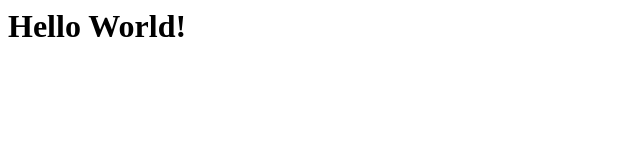
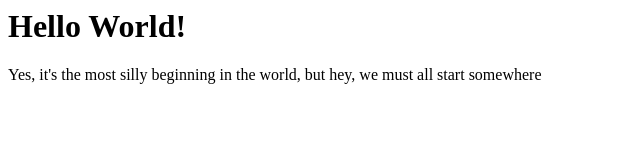
Before and after one commit to mongomarketing/MongoMarketing, a plain HTML site: page index.html in a window 1280 px wide. Shown: the whole page, without its empty margins (0-640 px from the left). Drawn offline with Linux system fonts and the light colour scheme.

Commit message:
Update index.html
Added paragraph

```diff
--- a/index.html
+++ b/index.html
@@ -1 +1,2 @@
 <h1>Hello World!</h1>
+<p>Yes, it's the most silly beginning in the world, but hey, we must all start somewhere</p>
```
